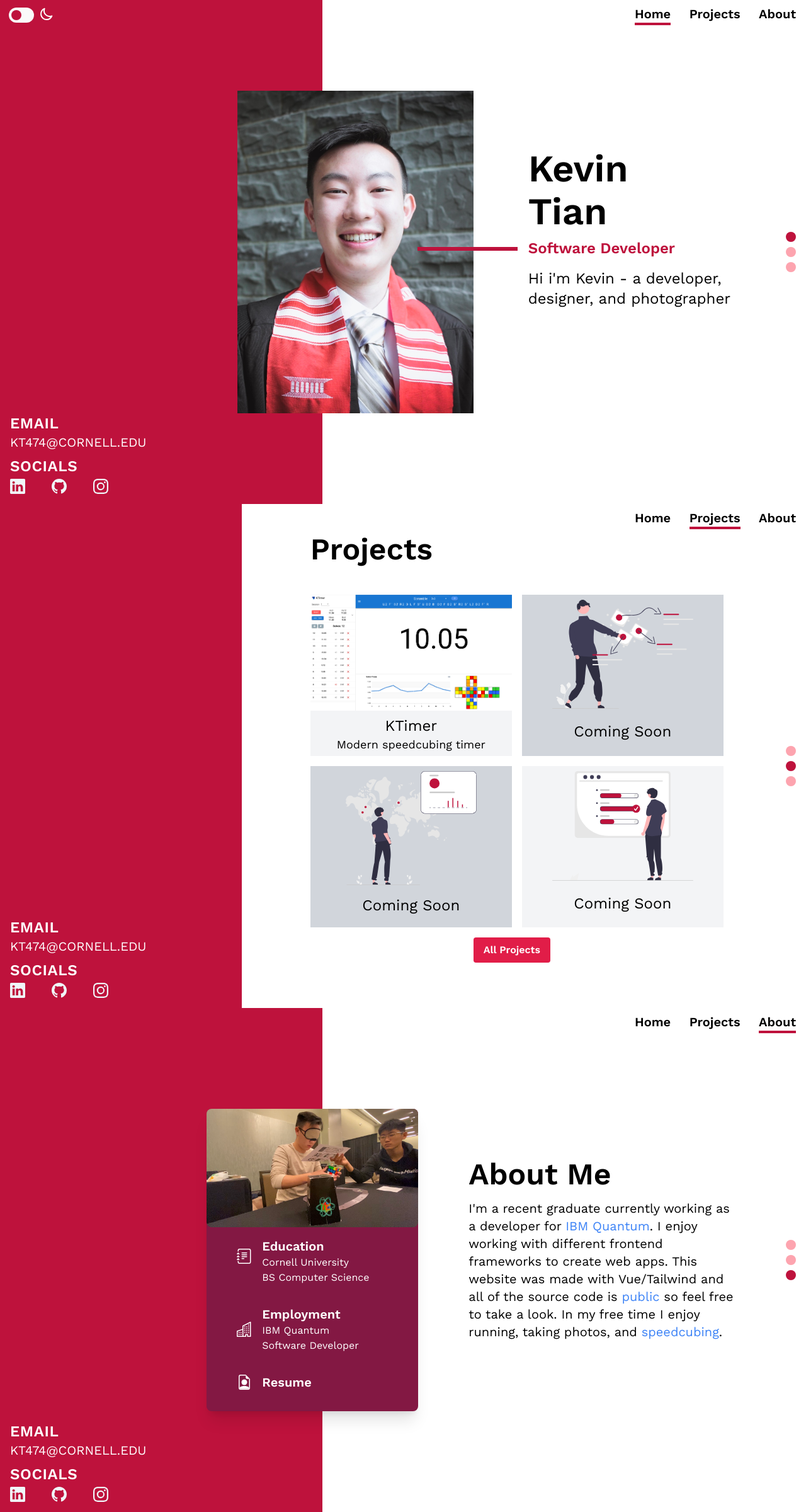
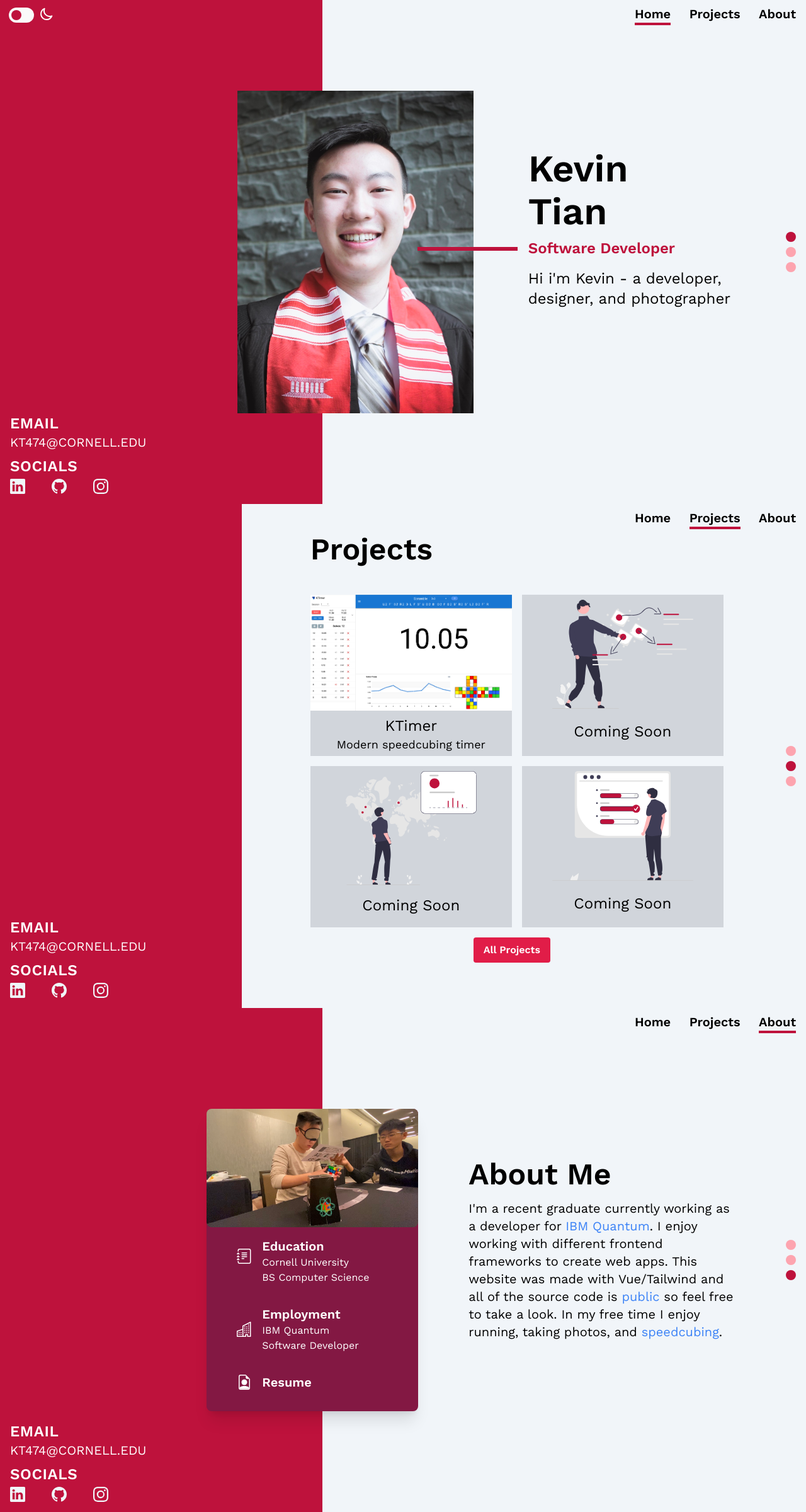
Before and after one commit to kt474/portfolio-v4, a Vue app: page / in a window 1280 px wide. Shown: the whole page at 63% size. Built offline with nearby package versions, Linux system fonts and the light colour scheme.

Commit message:
change default bg to slate-100

```diff
--- a/src/components/About.vue
+++ b/src/components/About.vue
@@ -118,7 +118,7 @@ const darkMode = computed(() => {
 
 <style scoped>
 .background {
-  background: linear-gradient(to right, #be123c 40%, #fff 0%);
+  background: linear-gradient(to right, #be123c 40%, #f1f5f9 0%);
 }
 .dark-background {
   background: linear-gradient(to right, #be123c 40%, #1e1e1e 0%);
--- a/src/components/Main.vue
+++ b/src/components/Main.vue
@@ -112,7 +112,7 @@ input:checked ~ .dot {
   background-color: #be123c;
 }
 .background {
-  background: linear-gradient(to right, #be123c 40%, #fff 0%);
+  background: linear-gradient(to right, #be123c 40%, #f1f5f9 0%);
 }
 .dark-background {
   background: linear-gradient(to right, #be123c 40%, #1e1e1e 0%);
--- a/src/components/Projects.vue
+++ b/src/components/Projects.vue
@@ -30,7 +30,7 @@ const darkMode = computed(() => {
         </p>
         <div class="flex flex-col md:flex-row">
           <div
-            class="w-56 h-40 md:w-60 md:h-48 lg:w-80 lg:h-64 bg-gray-100 mx-4 mb-2 md:mb-0"
+            class="w-56 h-40 md:w-60 md:h-48 lg:w-80 lg:h-64 bg-gray-300 mx-4 mb-2 md:mb-0"
           >
             <a href="https://ktimer.app" target="_blank">
               <img src="../assets/ktimer.png" alt="ktimer" />
@@ -69,7 +69,7 @@ const darkMode = computed(() => {
             </div>
           </div>
           <div
-            class="mx-auto w-56 h-40 md:w-60 md:h-48 lg:w-80 lg:h-64 bg-gray-100"
+            class="mx-auto w-56 h-40 md:w-60 md:h-48 lg:w-80 lg:h-64 bg-gray-300"
           >
             <img
               class="w-48 lg:w-60 mx-auto p-2"
@@ -103,7 +103,7 @@ const darkMode = computed(() => {
 
 <style scoped>
 .background {
-  background: linear-gradient(to right, #be123c 30%, #fff 0%);
+  background: linear-gradient(to right, #be123c 30%, #f1f5f9 0%);
 }
 .dark-background {
   background: linear-gradient(to right, #be123c 30%, #1e1e1e 0%);
```
